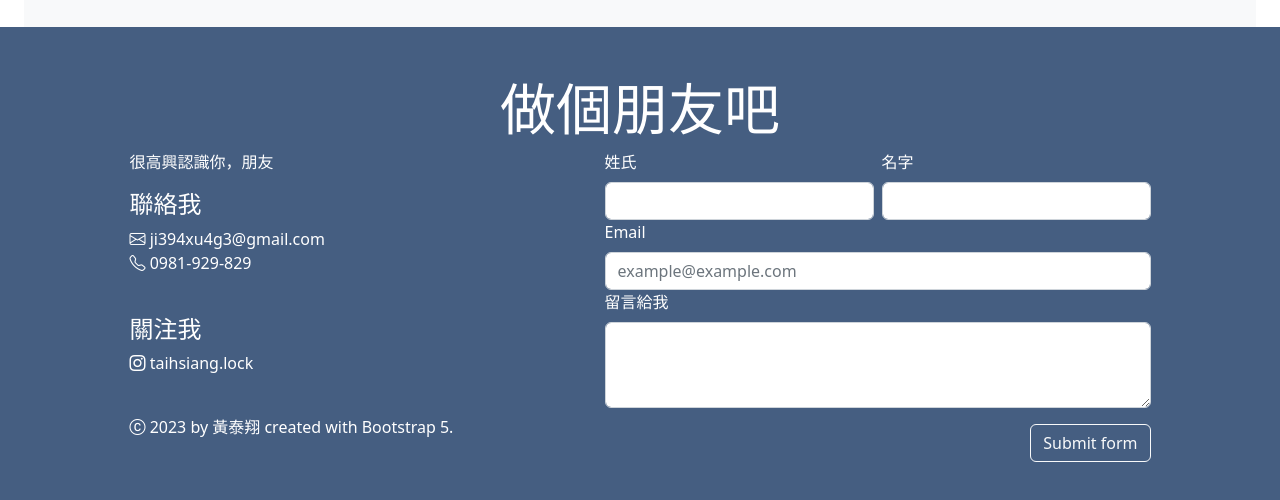
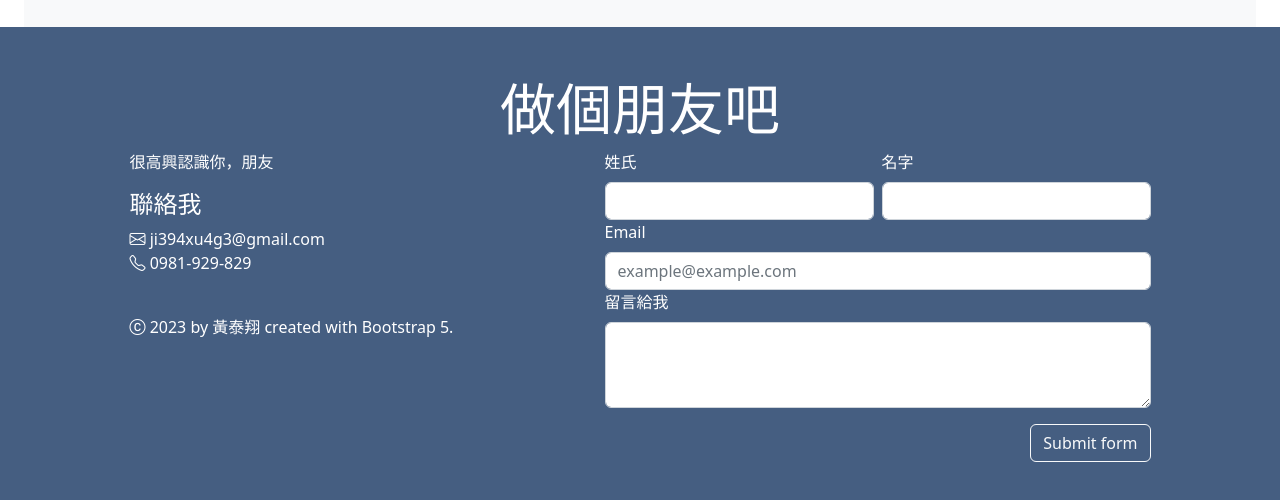
Before and after one commit to ji394xu4g3/MyCV, a website: page index.html in a window 1280 px wide. Shown: the part 1807-2307 px from the top of the page. Drawn offline with nearby package versions, Linux system fonts and the light colour scheme.

Commit message:
Update index.html

```diff
--- a/index.html
+++ b/index.html
@@ -85,11 +85,6 @@
                         <li><i class="bi bi-telephone"></i> 0981-929-829</li>
                     </ul>
                     <br>
-                    <h3 class="h4">關注我</h3>
-                    <ul class="list-unstyled">
-                        <li><i class="bi bi-instagram"></i> taihsiang.lock</li>
-                    </ul>
-                    <br>
                     <p><i class="bi bi-c-circle"></i> 2023 by 黃泰翔 created with Bootstrap 5.</p>
                 </div>
 
```
